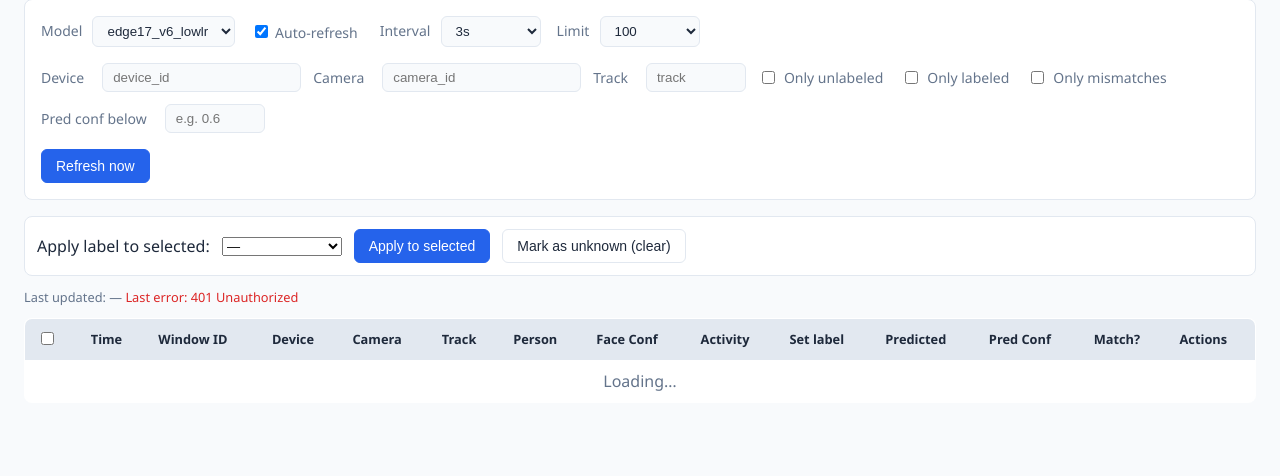
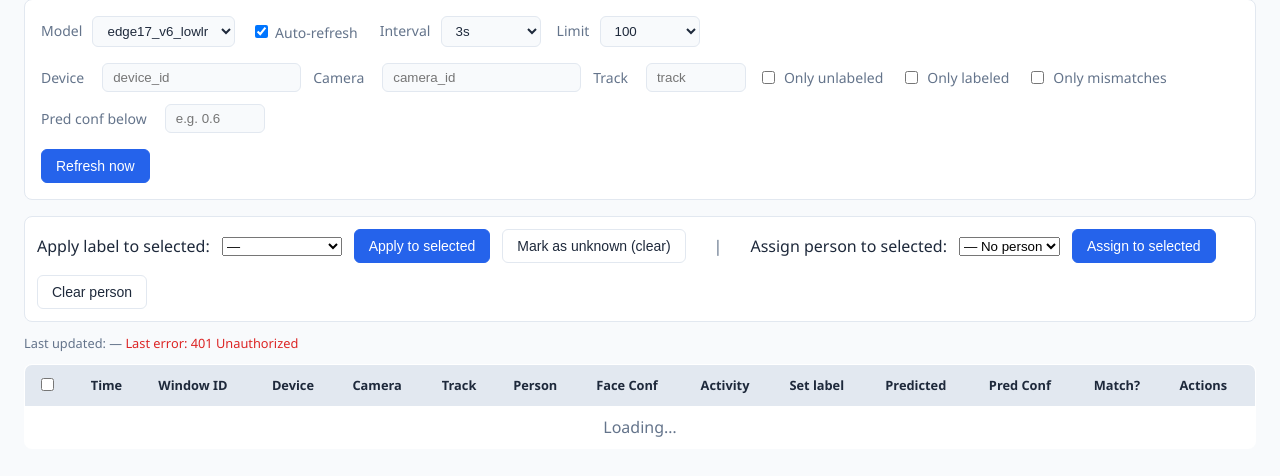
Before and after one commit to a-sekmani/har-project-cloud, a FastAPI app: page /windows/label in a window 1280 px wide. Shown: the part 160-636 px from the top of the page. Run offline with FastAPI, Linux system fonts and the light colour scheme; data that the repository does not hold is empty.

Commit message:
Adding some improvements

```diff
--- a/app/main.py
+++ b/app/main.py
@@ -21,6 +21,7 @@ from app.schemas import (
     PersonResultSchema,
     PredictWindowBody,
     SetLabelBody,
+    SetWindowPersonBody,
     TopKItemSchema,
     WindowSchema,
 )
@@ -34,6 +35,7 @@ from app.services import (
     get_windows,
     get_recent_windows_with_predictions,
     run_predict_for_window,
+    set_window_person,
     update_window_label,
 )
 from app.utils import isoformat_utc
@@ -233,6 +235,24 @@ async def set_window_label(window_id: UUID, body: SetLabelBody, api_key: str = D
     return {"id": str(w.id), "label": w.label}
 
 
+@app.post("/v1/windows/{window_id}/person")
+async def set_window_person_endpoint(
+    window_id: UUID,
+    body: SetWindowPersonBody,
+    api_key: str = Depends(verify_api_key),
+    db: Session = Depends(get_db),
+):
+    """Assign or clear the person for a window. Send person_id=null to clear."""
+    w = set_window_person(db, window_id, body.person_id)
+    if w is None:
+        raise HTTPException(status_code=404, detail="Window not found" if get_window_by_id(db, window_id) is None else "Person not found")
+    return {
+        "id": str(w.id),
+        "person_id": str(w.person_id) if w.person_id else None,
+        "person_name": w.person_name,
+    }
+
+
 @app.post("/v1/windows/{window_id}/predict")
 async def predict_window(
     window_id: UUID,
--- a/app/schemas.py
+++ b/app/schemas.py
@@ -118,6 +118,11 @@ class SetLabelBody(BaseModel):
     label_source: str = Field(default="manual")
 
 
+class SetWindowPersonBody(BaseModel):
+    """Body for POST /v1/windows/{id}/person. person_id=null clears the person."""
+    person_id: Optional[UUID] = Field(None, description="Person ID to assign, or null to clear")
+
+
 class PredictWindowBody(BaseModel):
     """Body for POST /v1/windows/{id}/predict."""
     model_key: str = Field(..., min_length=1)
--- a/app/templates/label.html
+++ b/app/templates/label.html
@@ -106,6 +106,13 @@
             <select id="bulk_label"></select>
             <button type="button" class="btn primary" id="bulk_apply">Apply to selected</button>
             <button type="button" class="btn" id="bulk_unknown">Mark as unknown (clear)</button>
+            <span style="margin-left: 16px; color: var(--muted);">|</span>
+            <label for="bulk_person" style="margin-left: 16px;">Assign person to selected:</label>
+            <select id="bulk_person">
+                <option value="">— Load persons…</option>
+            </select>
+            <button type="button" class="btn primary" id="bulk_assign_person">Assign to selected</button>
+            <button type="button" class="btn" id="bulk_clear_person">Clear person</button>
         </div>
         <div class="meta">
             <span id="last_updated">Last updated: —</span>
@@ -140,6 +147,7 @@
     const API_KEY = {{ api_key|tojson }};
     const API_HEADERS = { 'X-API-Key': API_KEY, 'Content-Type': 'application/json' };
     let currentLabels = {{ labels|tojson }};
+    let currentPersons = [];
     let fetchInProgress = false;
     let refreshTimer = null;
     let currentRows = [];
@@ -209,8 +217,8 @@
                 '<td>' + (row.device_id ?? '—') + '</td>' +
                 '<td>' + (row.camera_id ?? '—') + '</td>' +
                 '<td>' + (row.track_id ?? '—') + '</td>' +
-                '<td>' + personCell + '</td>' +
-                '<td><span class="' + confClass(personConf) + '">' + (personConf != null ? personConf.toFixed(2) : '—') + '</span></td>' +
+                '<td class="row-person">' + personCell + '</td>' +
+                '<td class="row-person-conf"><span class="' + confClass(personConf) + '">' + (personConf != null ? personConf.toFixed(2) : '—') + '</span></td>' +
                 '<td class="row-activity">' + (row.label || '—') + '</td>' +
                 '<td><select class="set-label-sel" data-id="' + (row.id || '') + '"><option value="">—</option>' + opts + '</select> <button type="button" class="btn btn-sm set-label-btn" data-id="' + (row.id || '') + '">Set</button></td>' +
                 '<td>' + (pred.pred_label || '—') + '</td>' +
@@ -258,6 +266,73 @@
             .catch(err => {
                 if (errEl) errEl.textContent = err.message || 'Failed';
             });
+    }
+
+    function setPerson(windowId, personId, personName, trRow) {
+        const errEl = trRow ? trRow.querySelector('.row-error') : null;
+        if (errEl) errEl.textContent = '';
+        fetch('/v1/windows/' + encodeURIComponent(windowId) + '/person', {
+            method: 'POST',
+            headers: API_HEADERS,
+            body: JSON.stringify({ person_id: personId || null })
+        })
+            .then(r => { if (!r.ok) throw new Error(r.status + ' ' + r.statusText); return r.json(); })
+            .then((data) => {
+                if (trRow) {
+                    const personCell = trRow.querySelector('.row-person');
+                    const confCell = trRow.querySelector('.row-person-conf');
+                    if (personCell) {
+                        personCell.innerHTML = data.person_id
+                            ? '<a href="/persons/' + data.person_id + '">' + (data.person_name || shortId(data.person_id)) + '</a>'
+                            : '—';
+                    }
+                    if (confCell) confCell.innerHTML = data.person_id ? '<span class="conf-high">1.00</span>' : '—';
+                    const row = currentRows.find(r => r.id === windowId);
+                    if (row) {
+                        row.person_id = data.person_id || null;
+                        row.person_name = data.person_name || null;
+                        row.person_conf = data.person_id ? 1.0 : null;
+                    }
+                }
+            })
+            .catch(err => {
+                if (errEl) errEl.textContent = err.message || 'Failed';
+            });
+    }
+
+    function fetchPersons() {
+        return fetch('/v1/persons', { headers: { 'X-API-Key': API_KEY } })
+            .then(r => { if (!r.ok) throw new Error(r.status); return r.json(); })
+            .then(data => { currentPersons = (data && data.persons) ? data.persons : []; updateBulkPersonOptions(); })
+            .catch(() => { currentPersons = []; updateBulkPersonOptions(); });
+    }
+
+    function updateBulkPersonOptions() {
+        const sel = document.getElementById('bulk_person');
+        sel.innerHTML = '<option value="">— No person</option>' +
+            (currentPersons || []).map(p => '<option value="' + p.id + '">' + (p.name || p.id) + '</option>').join('');
+    }
+
+    function bulkAssignPerson() {
+        const personId = document.getElementById('bulk_person').value;
+        const ids = Array.from(document.querySelectorAll('.row-cb:checked')).map(cb => cb.dataset.id).filter(Boolean);
+        if (!ids.length) return;
+        ids.forEach(id => {
+            const tr = document.querySelector('tr[data-id="' + id + '"]');
+            const person = currentPersons.find(p => p.id === personId);
+            setPerson(id, personId || null, person ? person.name : null, tr);
+        });
+        setTimeout(fetchData, 600);
+    }
+
+    function bulkClearPerson() {
+        const ids = Array.from(document.querySelectorAll('.row-cb:checked')).map(cb => cb.dataset.id).filter(Boolean);
+        if (!ids.length) return;
+        ids.forEach(id => {
+            const tr = document.querySelector('tr[data-id="' + id + '"]');
+            setPerson(id, null, null, tr);
+        });
+        setTimeout(fetchData, 600);
     }
 
     function fetchData() {
@@ -336,8 +411,11 @@
     document.getElementById('refresh_now').addEventListener('click', fetchData);
     document.getElementById('bulk_apply').addEventListener('click', bulkApply);
     document.getElementById('bulk_unknown').addEventListener('click', bulkUnknown);
+    document.getElementById('bulk_assign_person').addEventListener('click', bulkAssignPerson);
+    document.getElementById('bulk_clear_person').addEventListener('click', bulkClearPerson);
 
     updateBulkLabelOptions();
+    fetchPersons();
     fetchData();
     scheduleRefresh();
     document.addEventListener('visibilitychange', () => {
```
Also changed, not shown: app/services.py (+23 -0 lines), test.db.
